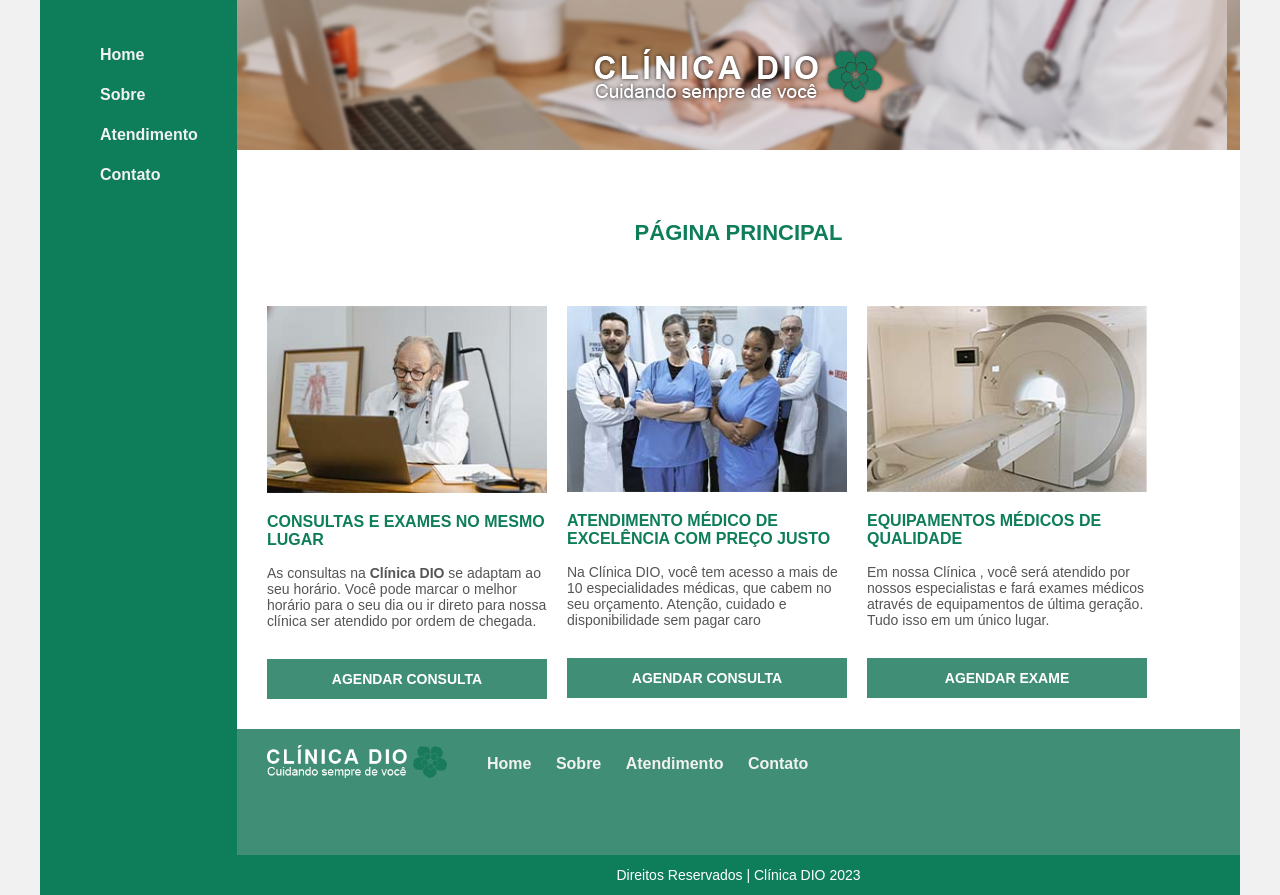
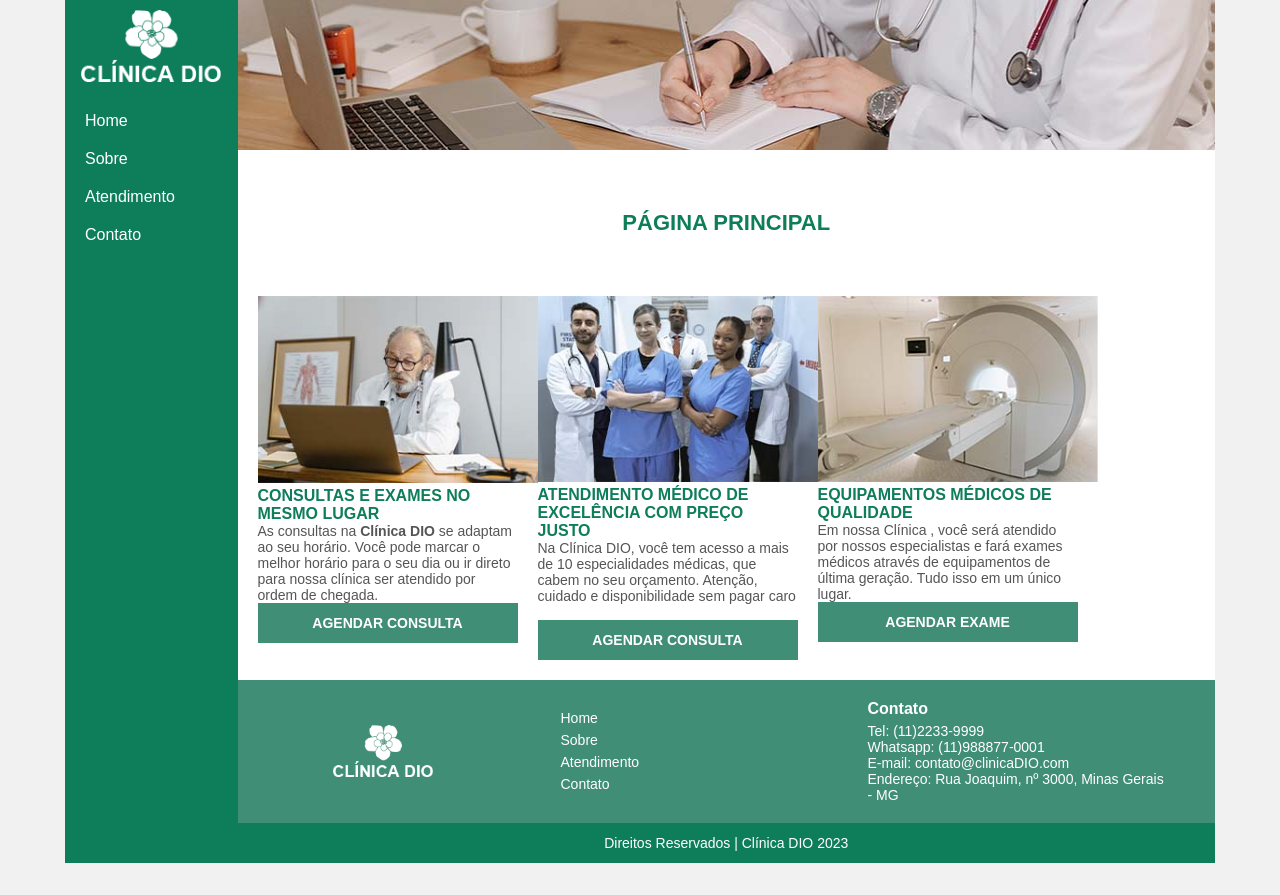
Before and after one commit to thalesacardoso/dio-formacao-html-mod2, a plain HTML site: page index.html in a window 1280 px wide. After the commit the page ends 863 px from the top, so only its background shows below. Drawn offline with Linux system fonts and the light colour scheme.

Commit message:
Atualização clinica dio 2.0

```diff
--- a/base.css
+++ b/base.css
@@ -1,7 +1,13 @@
-html, body {
+/*
+Cor Verde Escuro: #0e7d5a
+Cor verde Claro: #408e75
+*/
+
+* {
     margin: 0;
     padding: 0;
     font-family: Arial, Helvetica, sans-serif;
+    box-sizing: border-box;
 }
 
 body {
@@ -11,9 +17,8 @@ body {
 }
 
 .wrapper {
-    width: 1200px;
+    max-width: 1200px;
     display: flex;
-    margin: 0 auto;
     background-color: aquamarine;
 }
 
@@ -24,9 +29,10 @@ body {
 }
 
 .menu {
+    box-sizing: border-box;
     width: 15%;
+    min-width: 150px;
     background-color: #0e7d5a;
-    padding: 20px 10px;
 }
 
 .header {
@@ -37,29 +43,24 @@ body {
 .content {
     background-color: white;
     min-height: 300px;
-    padding: 20px;
+    padding: 10px;
 }
 
 .footer {
     background-color: #408e75 ;
+    width: 100%;
     min-height: 150px;
 }
 
+
 ul {
     list-style: none;
+    width: 100%;
 }
 
 ul li a {
-    display: flex;
-    color: #f1f1f1;
+    color: yellow;
     text-decoration: none;
-    padding: 10px;
-    margin-bottom: 2px;
-    font-weight: bold;
-}
-
-ul li a:hover {
-    border-bottom: 2px solid #fff;
 }
 
 p {
@@ -84,10 +85,38 @@ h3 {
         estilo home
 *******************************/
 .header {
-    background-image: url(img/home/topo-home.png);
     display: flex;
     justify-content: center;
-    align-items: center;
+}
+
+.header img {
+    max-width: 100%;
+    min-width: 650px;
+}
+
+.menu .logo-menu {
+    display: flex;
+    justify-content: center;
+}
+
+.menu .logo-menu img {
+    max-width: 140px;
+    min-width: 100px;
+    margin: 10px 0;
+}
+
+.menu ul {
+    margin: 10px 0;
+}
+
+.menu ul li a {
+    display: block;
+    padding: 10px 20px;
+    color: white;
+}
+
+.menu ul li a:hover {
+    background-color: #408e75;
 }
 
 .content h2.titulo {
@@ -133,22 +162,60 @@ h3 {
     cursor: pointer;
 }
 
-.logo-menu {
+
+/**********************************************************************/
+.footer-content {
     width: 100%;
-    height: 110px;
+    min-height: 80px;
+    padding: 20px 10px;
+    display: flex;
+    align-items: center;
 }
 
-.footer img {
-    float: left;
-    width: 180px;
-    margin: 0 30px;
+.footer-content .logo-rodape {
+    width: 300px;
+    margin-right: 10px;
+    display: flex;
+    justify-content: center;
 }
 
-.footer .menu-rodape ul li {
-    display: inline-block;
+.footer-content img {
+    float: left;
+    max-width: 100px;
+    margin-right: 30px;
 }
 
-.footer div.direitos {
+.footer-content ul {
+    width: 300px;
+    margin-right: 10px;
+}
+
+.footer-content ul li a {
+    width: 150px;
+    display: block;
+    padding: 3px;
+    color: white;
+    font-size: 14px;
+}
+
+.footer-content ul li a:hover {
+    background-color: #408e75;
+}
+
+.footer-content .endereco-rodape {
+    width: 300px;
+    margin-right: 10px;
+}
+
+.footer-content .endereco-rodape h3 {
+    margin-bottom: 5px;
+}
+.footer-content .endereco-rodape h3, p {
+    color: white;
+}
+
+.footer .direitos {
+    float: left;
     display: flex;
     align-items: center;
     justify-content: center;
@@ -168,3 +235,8 @@ h3 {
 .header-sobre {
     background-color: red;
 }
+
+.sobre-medicos {
+    background-color: blue;
+    margin: 30px 30px 0 0;
+}
--- a/index.html
+++ b/index.html
@@ -9,7 +9,11 @@
 </head>
 <body>
     <div class="wrapper">
+
         <div class="menu"><!-- INICIO MENU -->
+            <div class="logo-menu">
+                <img src="img/logo2.png" alt="Logo Clinica DIO" title="Logo Clinica DIO" />
+            </div>
             <ul>
                 <li><a href="home.html">Home</a></li>
                 <li><a href="sobre.html">Sobre</a></li>
@@ -20,7 +24,7 @@
 
         <div class="main">
             <div class="header"><!-- INICIO HEADER -->
-                <img class="logo-topo"   src="img/logo-sombra.png" alt="Logo da">
+                <img class="imagem-topo" src="./img/home/imagem-topo.jpg" alt="Imagem de uma médica escrevendo" title="Imagem de uma médica">
             </div><!-- FIM HEADER -->
 
             <div class="content"><!-- INICIO CONTENT -->
@@ -53,25 +57,38 @@
 
             <div class="footer"><!-- INICIO FOOTER -->
 
-                <div class="logo-menu">
-                    <img src="img/logo.png" alt="Logo rodapé">
+                <div class="footer-content"><!-- INICIO Footer Content -->
+                    <div class="logo-rodape">
+                        <img src="img/logo2.png" alt="Logo Clinica DIO" title="Logo Clinica DIO" />
+                    </div>
 
-                    <div class="menu-rodape"><!-- INICIO MENU -->
-                        <ul>
-                            <li><a href="home.html">Home</a></li>
-                            <li><a href="sobre.html">Sobre</a></li>
-                            <li><a href="atendimento.html">Atendimento</a></li>
-                            <li><a href="contato.html">Contato</a></li>
-                        </ul>
-                    </div><!-- FIM MENU -->
+                    <ul>
+                        <li><a href="home.html">Home</a></li>
+                        <li><a href="sobre.html">Sobre</a></li>
+                        <li><a href="atendimento.html">Atendimento</a></li>
+                        <li><a href="contato.html">Contato</a></li>
+                    </ul>
 
-                </div>
+                    <div class="endereco-rodape">
+                        <h3>
+                            Contato
+                        </h3>
+                        <p>
+                            Tel: (11)2233-9999<br>
+                            Whatsapp: (11)988877-0001<br>
+                            E-mail: contato@clinicaDIO.com<br>
+                            Endereço: Rua Joaquim, nº 3000, Minas Gerais - MG
+                        </p>
+                    </div>
+                </div><!-- FIM Footer Content -->
 
-                <div class="direitos">
+                <div class="direitos"> <!-- INICIO Direitos -->
                     <p>Direitos Reservados | Clínica DIO 2023</p>
-                </div>
+                </div> <!-- FIM Direitos -->
+
             </div><!-- FIM FOOTER -->
         </div>
+
     </div>
 </body>
 </html>
```
Also changed, not shown: sobre.html (+8 -6 lines), img/home/imagem-topo.jpg (added), img/home/topo-home.png (deleted), img/logo2.png (added).
